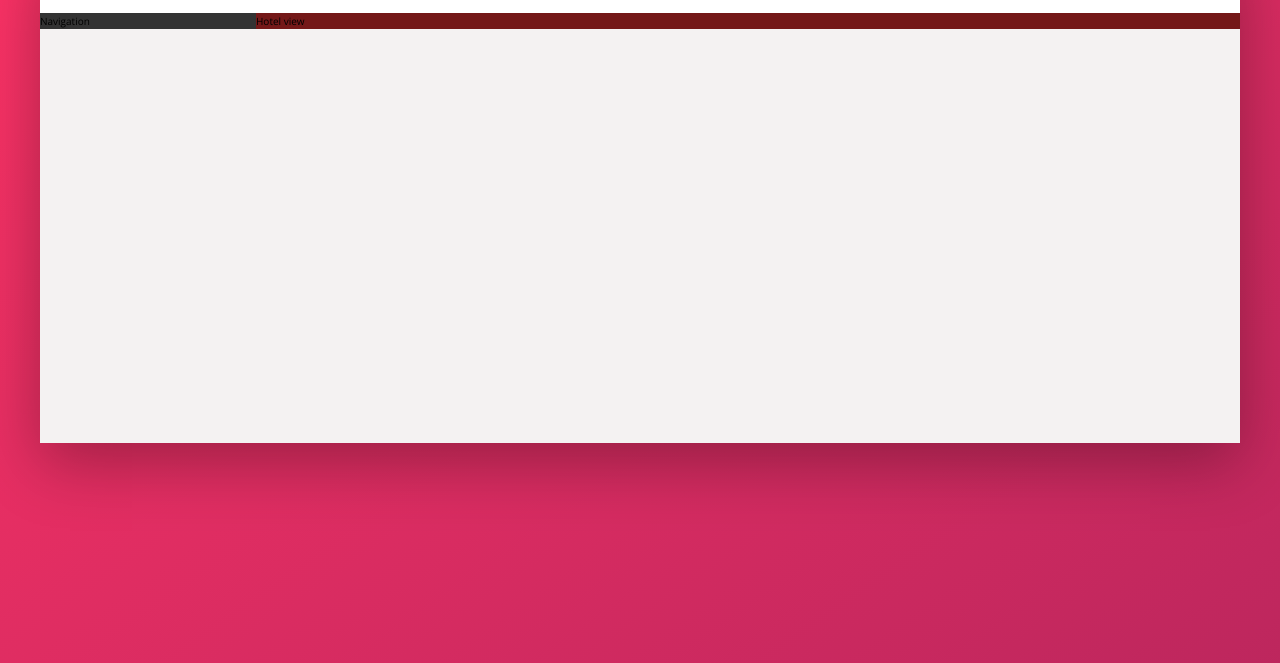
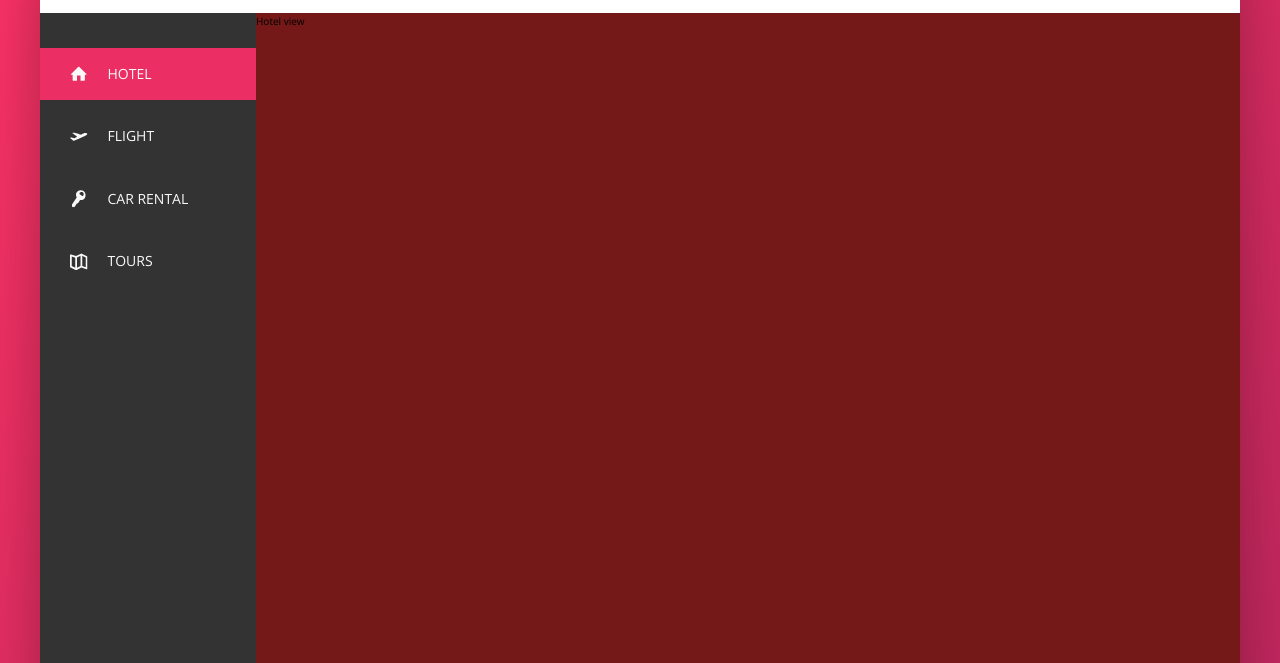
Before and after one commit to OlegStotsky/Advanced-CSS-and-SASS-course, a website: page Trillo/index.html in a window 1280 px wide. Shown: the part 137-800 px from the top of the page. Drawn offline with nearby package versions, Linux system fonts and the light colour scheme.

Commit message:
Trillo: add styling for side-nav

```diff
--- a/Trillo/index.html
+++ b/Trillo/index.html
@@ -43,7 +43,46 @@
                 </nav>
             </header>
             <div class="content">
-                <nav class="sidebar">Navigation</nav>
+                <nav class="sidebar">
+                    <ul class="side-nav">
+                        <li class="side-nav__item side-nav__item--active">
+                            <a href="#" class="side-nav__link">
+                                <svg class="side-nav__icon">
+                                    <use xlink:href="img/sprite.svg#icon-home"></use>
+                                </svg>
+                                <span>Hotel</span>
+                            </a>
+                        </li>
+                        <li class="side-nav__item">
+                            <a href="#" class="side-nav__link">
+                                <svg class="side-nav__icon">
+                                    <use xlink:href="img/sprite.svg#icon-aircraft-take-off"></use>
+                                </svg>
+                                <span>Flight</span>
+                            </a>
+                        </li>
+                        <li class="side-nav__item">
+                            <a href="#" class="side-nav__link">
+                                <svg class="side-nav__icon">
+                                    <use xlink:href="img/sprite.svg#icon-key"></use>
+                                </svg>
+                                <span>Car rental</span>
+                            </a>
+                        </li>
+                        <li class="side-nav__item">
+                            <a href="#" class="side-nav__link">
+                                <svg class="side-nav__icon">
+                                    <use xlink:href="img/sprite.svg#icon-map"></use>
+                                </svg>
+                                <span>Tours</span>
+                            </a>
+                        </li>
+                    </ul>
+
+                    <div class="legal">
+                        &copy; 2017 by Oleg Stotksy . All rights reserved.
+                    </div>
+                </nav>
                 <main class="hotel-view">
                     Hotel view
                 </main>
--- a/Trillo/sass/_components.scss
+++ b/Trillo/sass/_components.scss
@@ -110,8 +110,70 @@
     border-radius: 50%;
     margin-right: 1rem;
   }
+}
 
-  &__user-name {
+.side-nav {
+  font-size: 1.4rem;
+  list-style: none;
+  margin-top: 3.5rem;
 
+  &__item {
+    position: relative;
+
+    &:not(:last-child) {
+      margin-bottom: 1rem;
+    }
+  }
+
+  &__item::before {
+    content: "";
+    position: absolute;
+    top: 0;
+    left: 0;
+    height: 100%;
+    width: 3px;
+    background-color: var(--color-primary);
+    transform: scaleY(0);
+    transition: transform .2s, width .4s cubic-bezier(1, 0, 0, 1) .2s, background-color .2s;
+    transform-origin: bottom;
+  }
+
+  &__item:hover::before,
+  &__item--active::before {
+    transform: scaleY(1);
+    width: 100%;
+  }
+
+  &__item:active::before {
+    background-color: var(--color-primary-light);
+  }
+
+  &__link:link,
+  &__link:visited {
+    text-decoration: none;
+    text-transform: uppercase;
+    display: block;
+    padding: 1.5rem 3rem;
+    color: var(--grey-light-1);
+    position: relative;
+
+    display: flex;
+    align-items: center;
+
+    z-index: 1;
+  }
+
+  &__icon {
+    width: 1.75rem;
+    height: 1.75rem;
+    margin-right: 2rem;
+    fill: currentColor;
   }
 }
+
+.legal {
+  font-size: 1.2rem;
+  text-align: center;
+  padding: 2.5rem;
+  color: var(--grey-light-4);
+}
--- a/Trillo/sass/_layout.scss
+++ b/Trillo/sass/_layout.scss
@@ -18,6 +18,10 @@
 }
 
 .sidebar {
+  display: flex;
+  flex-direction: column;
+  justify-content: space-between;
+
   background-color: var(--grey-dark-1);
 
   flex: 0 0 18%;
@@ -29,6 +33,6 @@
 
 .hotel-view {
   background-color: rgb(116, 24, 24);
-
+  height: 80rem;
   flex: 1;
 }
```
Also changed, not shown: Trillo/css/style.css.
